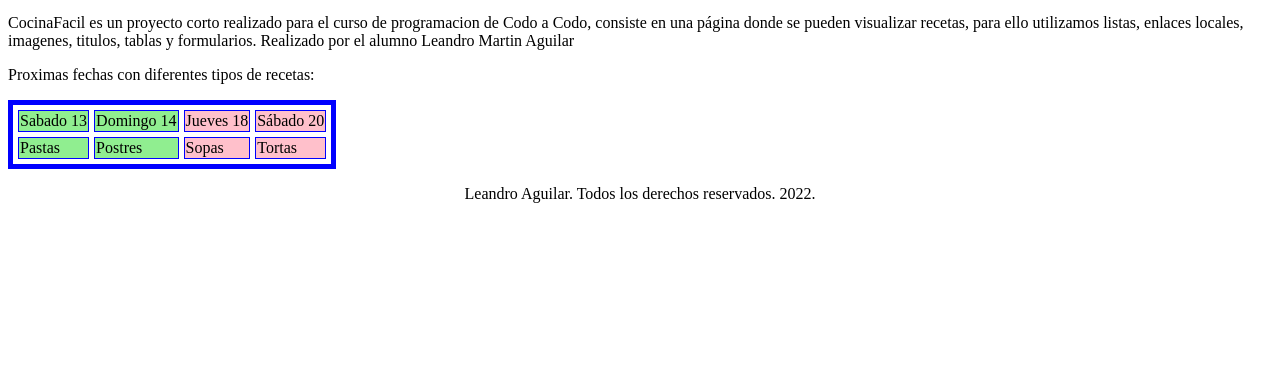
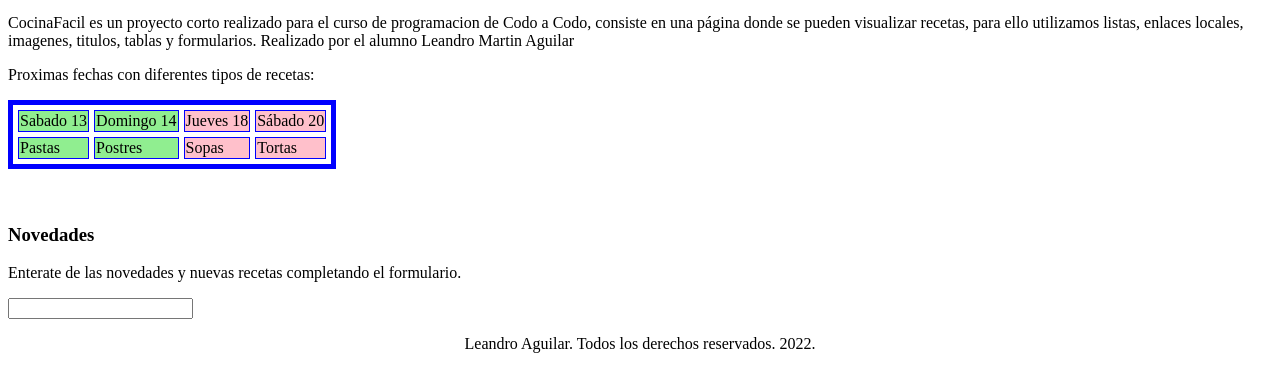
Before and after one commit to le4guilar/pagina03, a plain HTML site: page nosotros.html in a window 1280 px wide. Shown: the part 100-492 px from the top of the page. Drawn offline with Linux system fonts and the light colour scheme.

Commit message:
agregano formulario en nosotros

```diff
--- a/nosotros.html
+++ b/nosotros.html
@@ -34,6 +34,12 @@
                 <td bgcolor="pink">Tortas</td>
             </tr>
         </table>
+        <br><br>
+        <h3>Novedades</h3>
+        <p>Enterate de las novedades y nuevas recetas completando el formulario.</p>
+        <form>
+            <input />
+        </form>
     </main>
     <footer>
         <p align="center">Leandro Aguilar. Todos los derechos reservados. 2022.</p>
```
